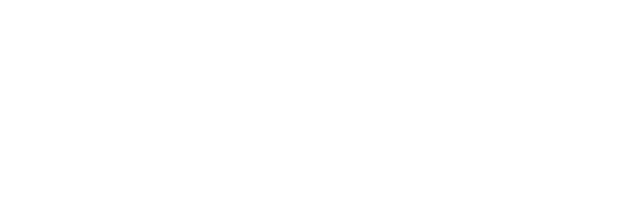
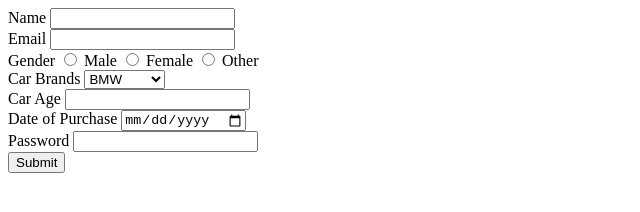
Before and after one commit to acciojob/car-insurance-form-tarunjangra043, a website: page main.html in a window 1280 px wide. Shown: the whole page, without its empty margins (0-640 px from the left). Drawn offline with Linux system fonts and the light colour scheme.

Commit message:
created a submission

```diff
--- a/main.html
+++ b/main.html
@@ -1,16 +1,54 @@
 <!DOCTYPE html>
-
-<html>
-
+<html lang="en">
 <head>
-	<link rel="stylesheet" href="styles.css">
+    <meta charset="UTF-8">
+    <meta name="viewport" content="width=device-width, initial-scale=1.0">
+    <title>Car Insurance Registration Form</title>
+    <link rel="stylesheet" href="styles.css">
 </head>
-
 <body>
-	<!-- the entire body must be written by student -->
-    <script type="text/javascript" src="./script.js">
-</script>
-
+    <form action="#" method="POST">
+        <div>
+            <label for="name">Name</label>
+            <input type="text" id="name" name="name" required>
+        </div>
+        <div>
+            <label for="email">Email</label>
+            <input type="email" id="email" name="email" required>
+        </div>
+        <div>
+            <label>Gender</label>
+            <input type="radio" id="gender_male" name="gender" value="male" required>
+            <label for="gender_male">Male</label>
+            <input type="radio" id="gender_female" name="gender" value="female" required>
+            <label for="gender_female">Female</label>
+            <input type="radio" id="gender_other" name="gender" value="other" required>
+            <label for="gender_other">Other</label>
+        </div>
+        <div>
+            <label for="cars">Car Brands</label>
+            <select id="cars" name="cars">
+                <option value="BMW">BMW</option>
+                <option value="Audi">Audi</option>
+                <option value="Mercedez">Mercedez</option>
+            </select>
+        </div>
+        <div>
+            <label for="carage">Car Age</label>
+            <input type="number" id="carage" name="carage" required>
+        </div>
+        <div>
+            <label for="dop">Date of Purchase</label>
+            <input type="date" id="dop" name="dop" required>
+        </div>
+        <div>
+            <label for="password">Password</label>
+            <input type="password" id="password" name="password" required>
+        </div>
+        <div>
+            <button type="submit">Submit</button>
+        </div>
+    </form>
+    <script type="text/javascript" src="./script.js"></script>
 </body>
-
 </html>
```
